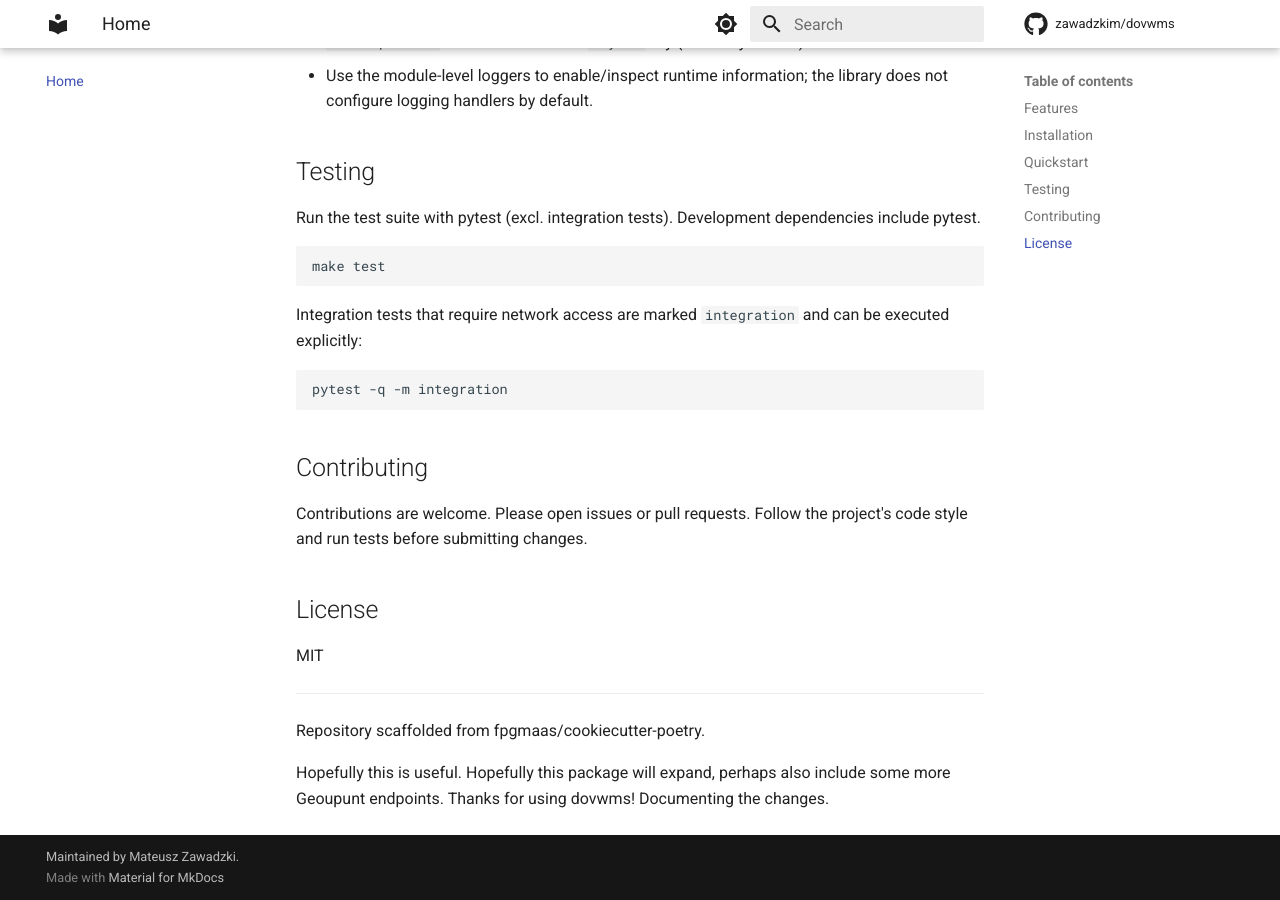
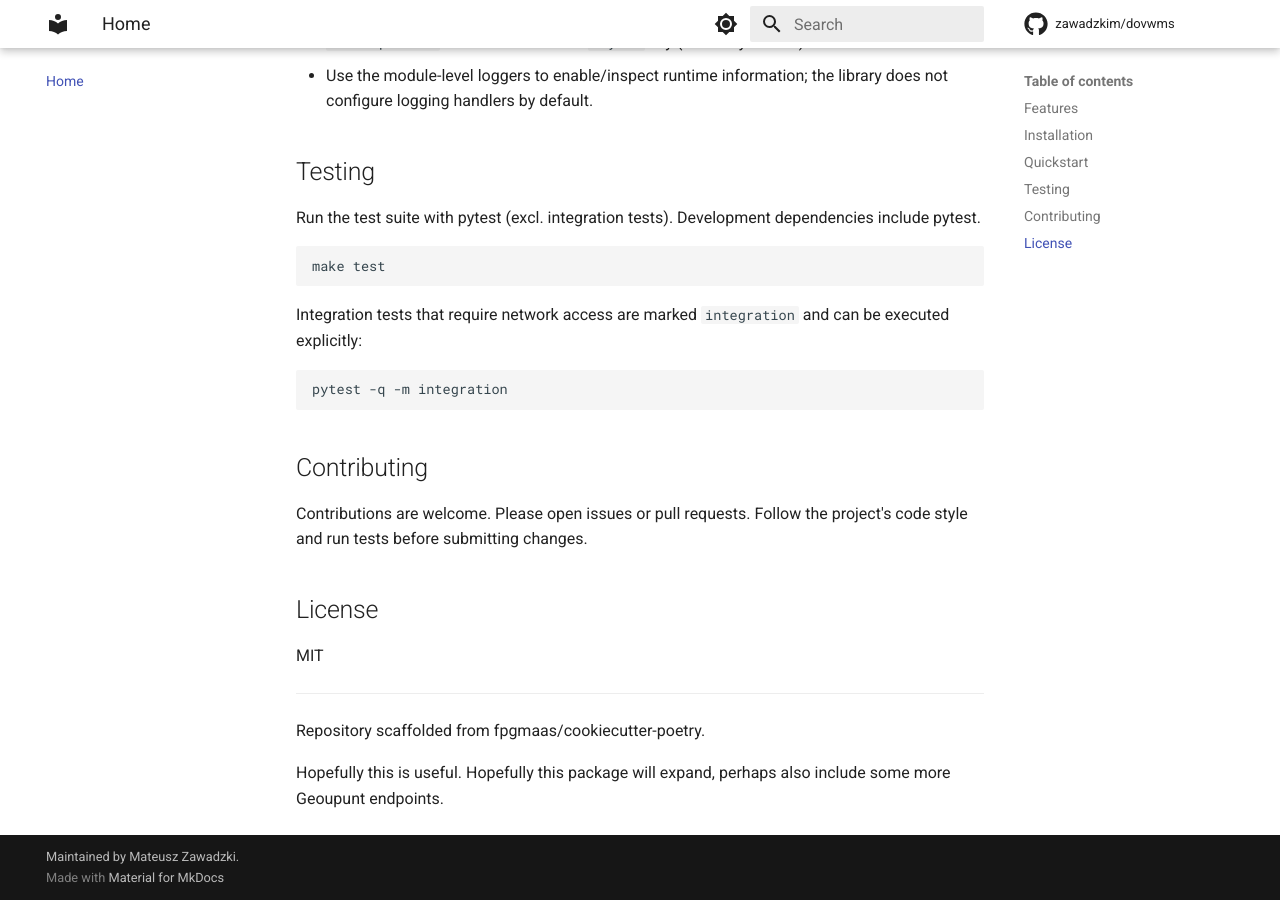
Before and after one commit to zawadzkim/dovwms, an MkDocs documentation site: the page built from docs/index.md, in a window 1280 px wide and 900 px high, scrolled down 1773 px. Built offline with MkDocs 1.6.1 and Material for MkDocs 9.7.7, drawn with Linux system fonts in a browser that asks for light colours; comment, search, counter and statistics services are not loaded; the version menu is left out.

Commit message:
fix: small changes to trigger the action.

```diff
--- a/docs/index.md
+++ b/docs/index.md
@@ -1,4 +1,3 @@
 {% include "../README.md" %}
 
-Hopefully this is useful. Hopefully this package will expand, perhaps also include some more Geoupunt endpoints. Thanks for using dovwms!
-Documenting the changes.
+Hopefully this is useful. Hopefully this package will expand, perhaps also include some more Geoupunt endpoints.
```
Also changed, not shown: 1 other file.
